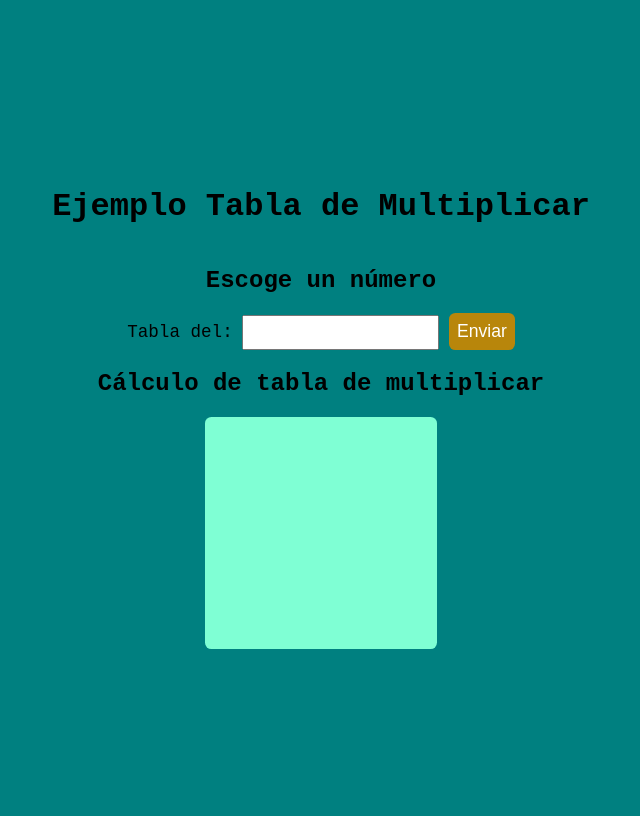
After one commit to duquediazn/curso_php, a PHP site: page /isset_ejemplo.php in a window 1280 px wide. The commit adds this page. Shown: the whole page, without its empty margins (319-959 px from the left). Run offline with PHP 8.4, Linux system fonts and the light colour scheme.

Commit message:
desktop 03/09/24

```diff
--- /dev/null
+++ b/for.php
@@ -0,0 +1,5 @@
+<?php
+    $numero=$_POST['numero'];
+    for($i=0; $i<11;$i++) {
+        echo $numero." X ".$i." = ".$i*$numero."<br>";
+    }
--- /dev/null
+++ b/isset_ejemplo.php
@@ -0,0 +1,27 @@
+<!DOCTYPE html>
+<html lang="en">
+<head>
+    <meta charset="UTF-8">
+    <meta name="viewport" content="width=device-width, initial-scale=1.0">
+    <title>Ejemplo isset. Tabla multiplicar.</title>
+    <link rel="stylesheet" href="style.css">
+</head>
+<body>
+    <h1>Ejemplo Tabla de Multiplicar</h1>
+    <h2>Escoge un número</h2>
+    <form action="" method="post">
+        <label for="numero">Tabla del:</label>
+        <input id="numero" type="number" name="numero">
+        <button>Enviar</button>
+    </form>
+
+    <h2>Cálculo de tabla de multiplicar</h2>
+    <div>
+        <?php
+            if(isset($_POST['numero']) && $_POST['numero']!="" ) {
+                include "for.php";
+            }
+        ?>
+    </div>
+</body>
+</html>
--- /dev/null
+++ b/style.css
@@ -0,0 +1,44 @@
+body {
+    min-height: 100vh;
+    display: flex;
+    flex-direction: column;
+    align-items: center;
+    justify-content: center;
+    background-color: teal;
+    font-family: 'Courier New', Courier, monospace
+}
+
+label {
+    font-size: 1.1rem;
+}
+
+input {
+    padding: 0.5rem;
+}
+
+button {
+    font-size: 1.1rem;
+    padding: 0.5rem;
+    border-radius: 0.4rem;
+    border: none;
+    background-color: darkgoldenrod;
+    color: white;
+    transition: all 0.1s;
+}
+
+button:hover {
+    color: black;
+    background-color: aquamarine;
+    box-shadow: 0.1rem 0.1rem 0.1rem 0.1rem black;
+    transform: scale(1.1);
+}
+
+div {
+    display: inherit;
+    justify-content: center;
+    padding: 1rem;
+    background-color: aquamarine;
+    border-radius: 0.4rem;
+    width: 200px;
+    height: 200px;
+}
```
Also changed, not shown: formulario.php (+31 -3 lines), index.php (+0 -21 lines), index_get.php (added, +12 -0 lines), index_multiple.php (added, +16 -0 lines), index_post.php (added, +11 -0 lines), isset.php (added, +41 -0 lines).
